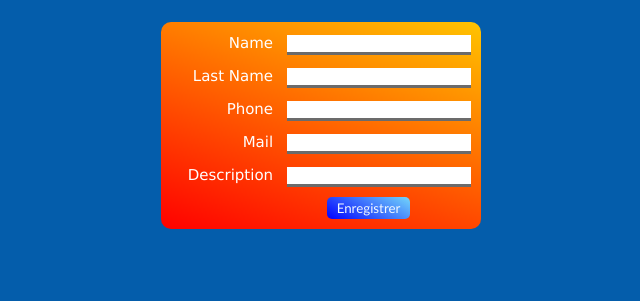
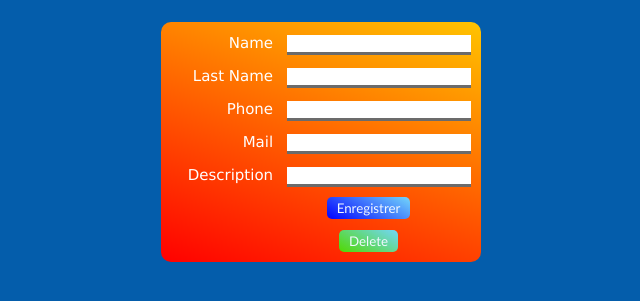
Before and after one commit to MathKode/Django1, a Django app: template login1/login1/templates/home.html in a window 1280 px wide. Shown: the part 42-343 px from the top of the page, without its empty margins (511-1151 px from the left). Run offline with Django 3.2, Linux system fonts and the light colour scheme; the template is opened without the code that fills it, so the values that code supplies are empty.

Commit message:
Add files via upload

```diff
--- a/annuaire/annuaire/templates/home.html
+++ b/annuaire/annuaire/templates/home.html
@@ -8,6 +8,10 @@
             window.location.href = "../home?contact_nb={{ forloop.counter0 }}"
         }
     {% endfor %}
+    function supp() {
+        name=document.getElementById("nameinput").value;
+        window.location.href = "../home?delete=" + name
+    }
 </script>
 
 <style type="text/css">
@@ -84,6 +88,7 @@ header div {
     border: none;
     height: 50px;
     margin: 10px;
+    max-width: 300px;
 }
 
 .contact:hover {
@@ -139,6 +144,22 @@ button[type="submit"] {
     transition: 1s;
 }
 
+#delete {
+    background: linear-gradient(30deg, rgb(80, 217, 0), rgb(115, 214, 250));
+    padding: 3px 10px;
+    border-radius: 5px;
+    font-family:'Gill Sans', 'Gill Sans MT', Calibri, 'Trebuchet MS', sans-serif;
+    color: aliceblue;
+    margin-left: 95px;
+    transition: 1s ;
+    border: none;
+    margin-bottom: 10px;
+}
+#delete:hover {
+    background: linear-gradient(90deg, rgb(62, 169, 0), rgb(115, 214, 250));
+    transition: 1s;
+}
+
 input:focus {
     outline: none;
 }
@@ -175,7 +196,7 @@ input:focus {
                 {% csrf_token %}
                 <div class="group">
                     <label for="name">Name</label>
-                    <input type="text" name="name" value="{{ name }}">
+                    <input type="text" name="name" id="nameinput" value="{{ name }}">
                 </div>
                 <div class="group">
                     <label for="lastname">Last Name</label>
@@ -196,6 +217,7 @@ input:focus {
                 <input type="submit" id="ok" name="ok" value="Enregistrer">
                 <!-- <label for="ok" id="ok">Enregistrer</label> -->
             </form>
+            <button onclick="supp();" id="delete">Delete</button>
         </div>
     </section>
 
```
